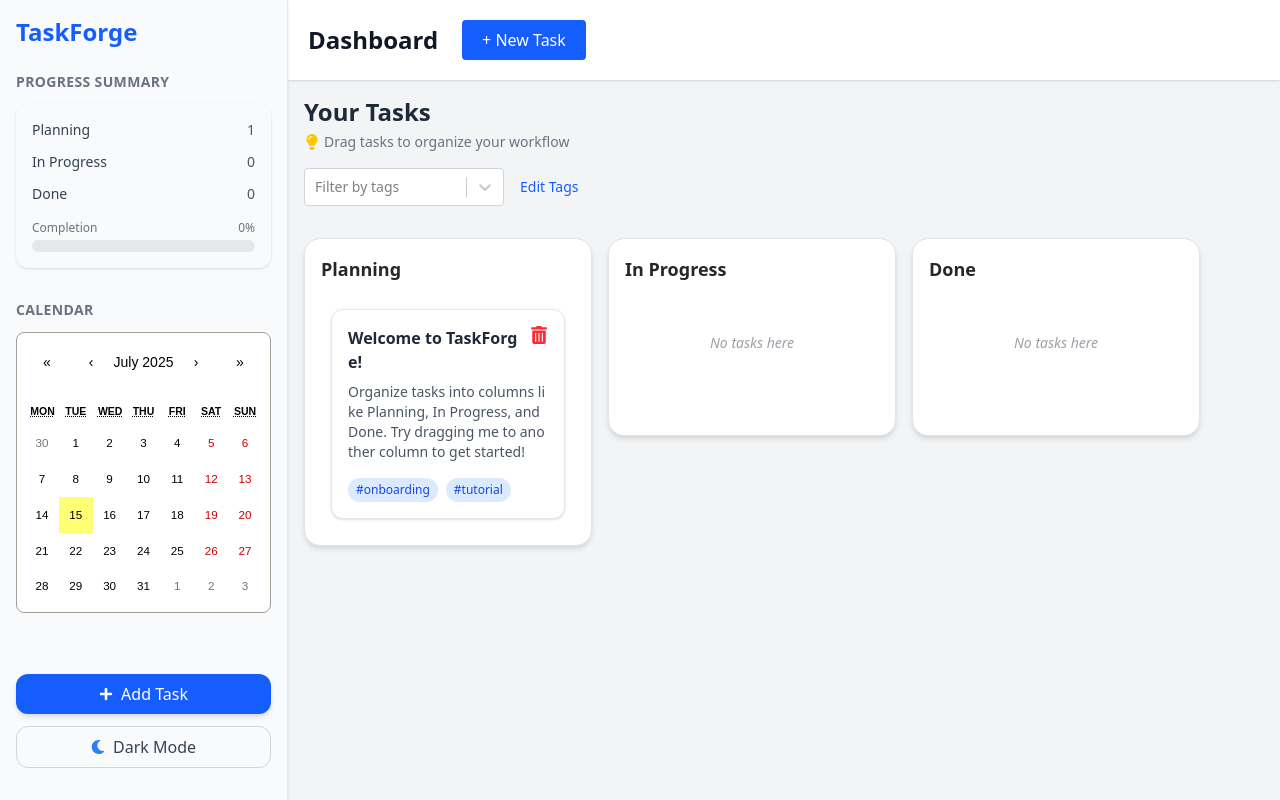
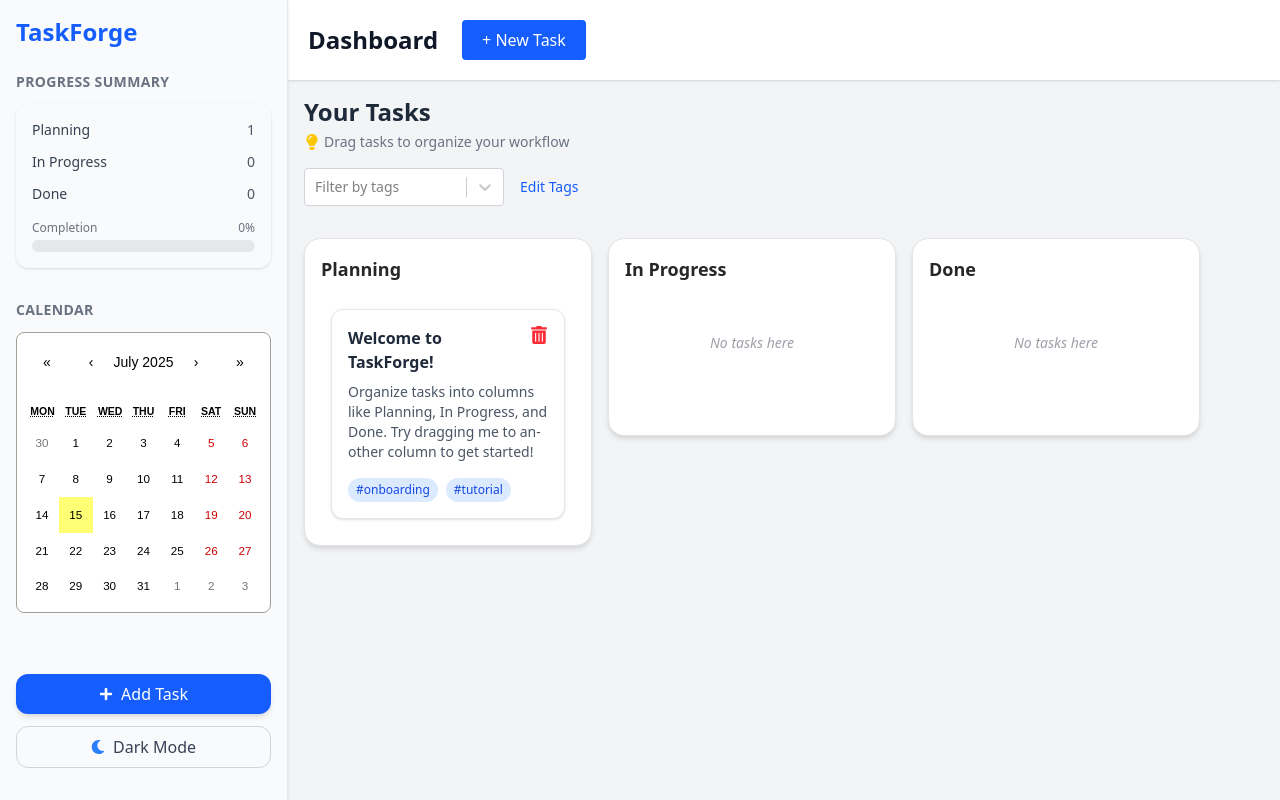
Before and after one commit to otonebieridze/taskforge, a React (Vite) app: page / in a window 1280 px wide. Built offline with nearby package versions, Linux system fonts and the light colour scheme.

Commit message:
style: improve text wrapping with automatic hyphenation

```diff
--- a/src/components/board/TaskCard.tsx
+++ b/src/components/board/TaskCard.tsx
@@ -23,9 +23,9 @@ export default function TaskCard({ task }: Props) {
         className="bg-white dark:bg-zinc-900 p-4 rounded-xl shadow-sm hover:shadow-md border border-gray-200 dark:border-zinc-700 transition duration-300 space-y-2 cursor-pointer select-none"
       >
         <div className="w-full flex items-start justify-between gap-2">
-          <h3 className="text-base font-semibold text-gray-800 dark:text-zinc-100 break-all">
+          <p lang="en" className="text-base font-semibold text-gray-800 dark:text-zinc-100 break-words hyphens-auto max-w-[85%]">
             {task.title}
-          </h3>
+          </p>
           <FaTrashAlt
             onClick={() => deleteTask(task.id)}
             className="text-red-500 hover:text-red-600 min-w-[18px] min-h-[18px]"
@@ -34,7 +34,7 @@ export default function TaskCard({ task }: Props) {
         </div>
 
         {task.description && (
-          <p className="text-sm text-gray-600 dark:text-zinc-300 break-all">
+          <p lang="en" className="text-sm text-gray-600 dark:text-zinc-300 break-words hyphens-auto max-w-full">
             {task.description}
           </p>
         )}
@@ -50,7 +50,7 @@ export default function TaskCard({ task }: Props) {
             {task.tags.map((tag, index) => (
               <span
                 key={index}
-                className="flex text-xs font-medium bg-blue-100 dark:bg-blue-900 text-blue-700 dark:text-blue-200 px-2 py-1 rounded-xl break-all"
+                className="flex text-xs font-medium bg-blue-100 dark:bg-blue-900 text-blue-700 dark:text-blue-200 px-2 py-1 rounded-xl break-words hyphens-auto"
               >
                 #{tag}
               </span>
```
